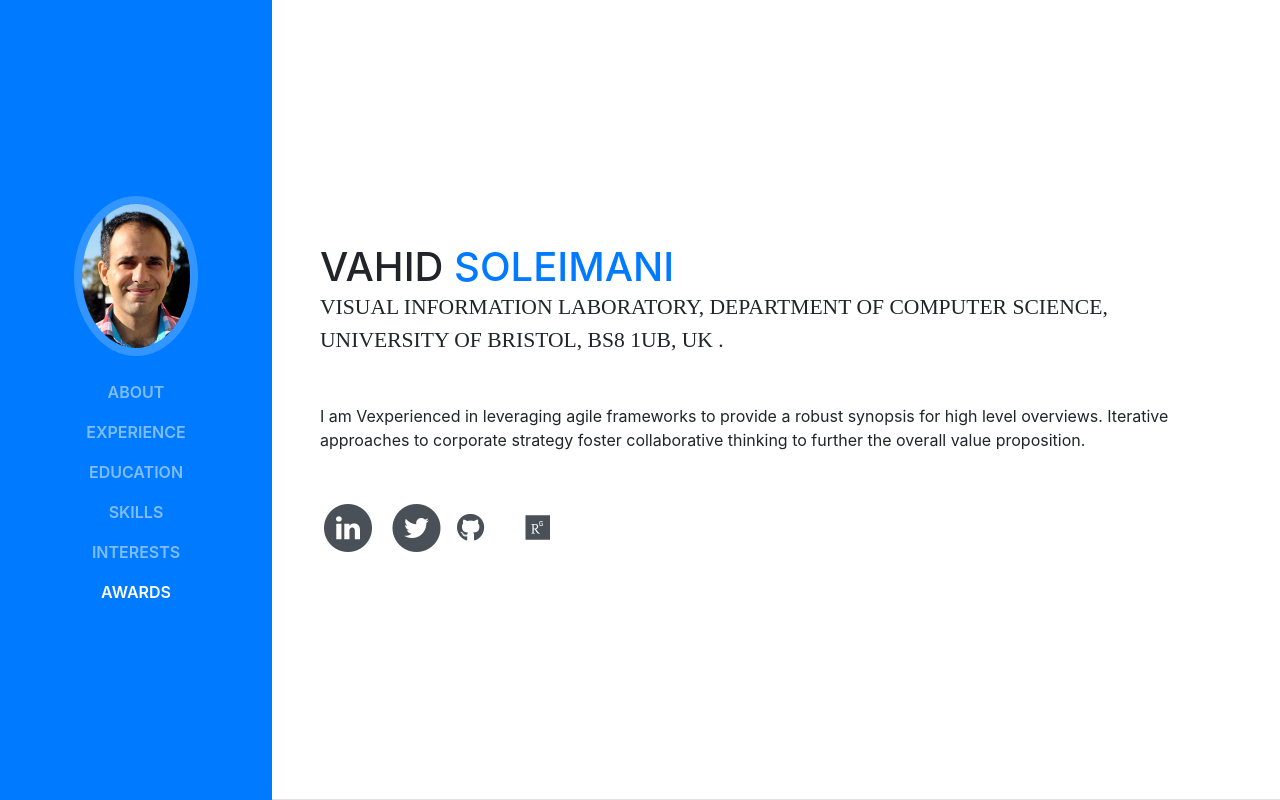
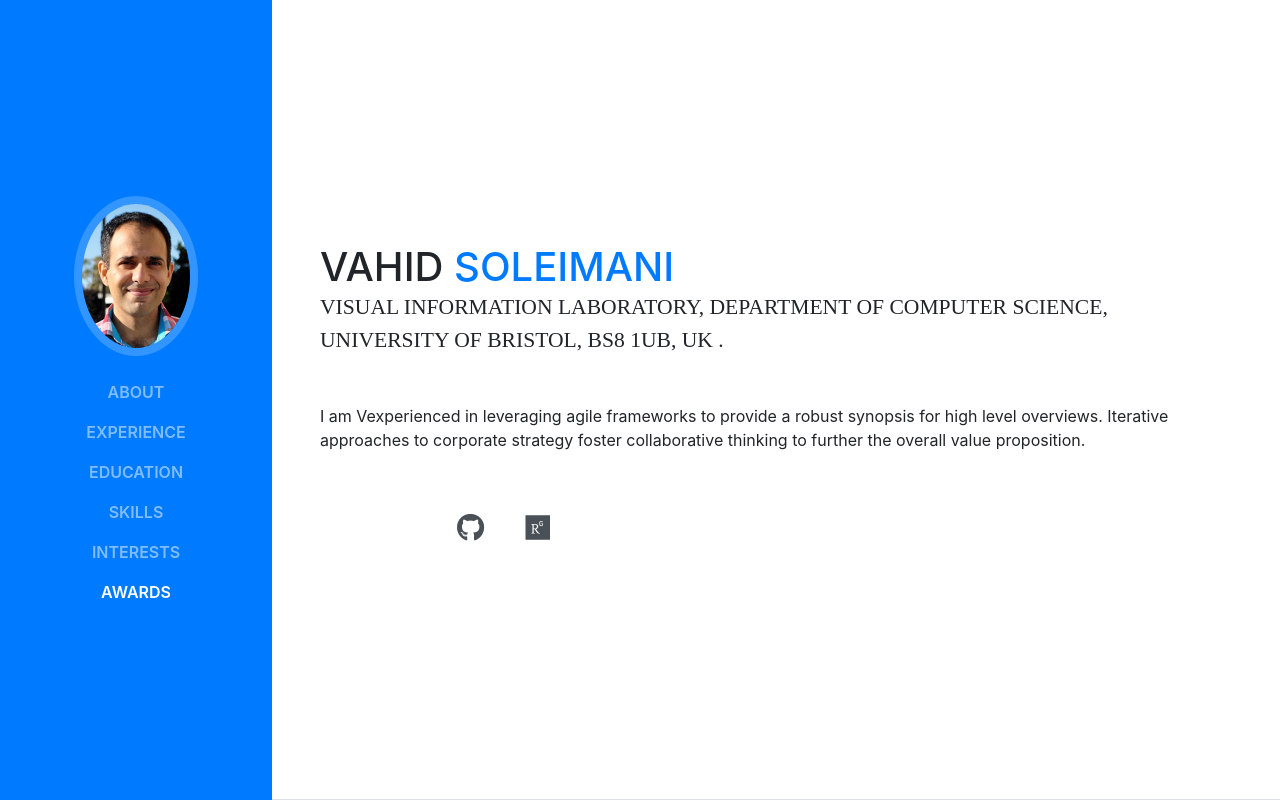
Before and after one commit to VahidSoleimani/VahidSoleimani.github.io, a website with bundled scripts: page index.html in a window 1280 px wide. Shown: the top 800 px of the page. Built offline with nearby package versions, Linux system fonts and the light colour scheme; a web font is replaced by a local one.

Commit message:
Update index.html

```diff
--- a/index.html
+++ b/index.html
@@ -75,7 +75,7 @@
             <li class="list-inline-item">
               <a href="https://www.linkedin.com/in/vahidsoleimani/">
                 <span class="fa-stack fa-lg">
-                  <i class="fa fa-circle fa-stack-2x"></i>
+                  <!--<i class="fa fa-circle fa-stack-2x"></i>-->
                   <i class="fa fa-linkedin fa-stack-1x fa-inverse"></i>
                 </span>
               </a>
@@ -83,7 +83,7 @@
             <li class="list-inline-item">
               <a href="#">
                 <span class="fa-stack fa-lg">
-                  <i class="fa fa-circle fa-stack-2x"></i>
+                  <!--<i class="fa fa-circle fa-stack-2x"></i>-->
                   <i class="fa fa-twitter fa-stack-1x fa-inverse"></i>
                 </span>
               </a>
@@ -99,7 +99,7 @@
             <li class="list-inline-item">
               <a href="#">
                 <span class="fa-stack fa-lg">
-                  <i class="fab fa-circle fa-stack-2x"></i>
+                  <!--<i class="fab fa-circle fa-stack-2x"></i>-->
                   <i class="fab fa-researchgate"></i>
                   <!--<i class="fab fa-researchgate fa-stack-1x fa-inverse"></i>-->
                 </span>
```
